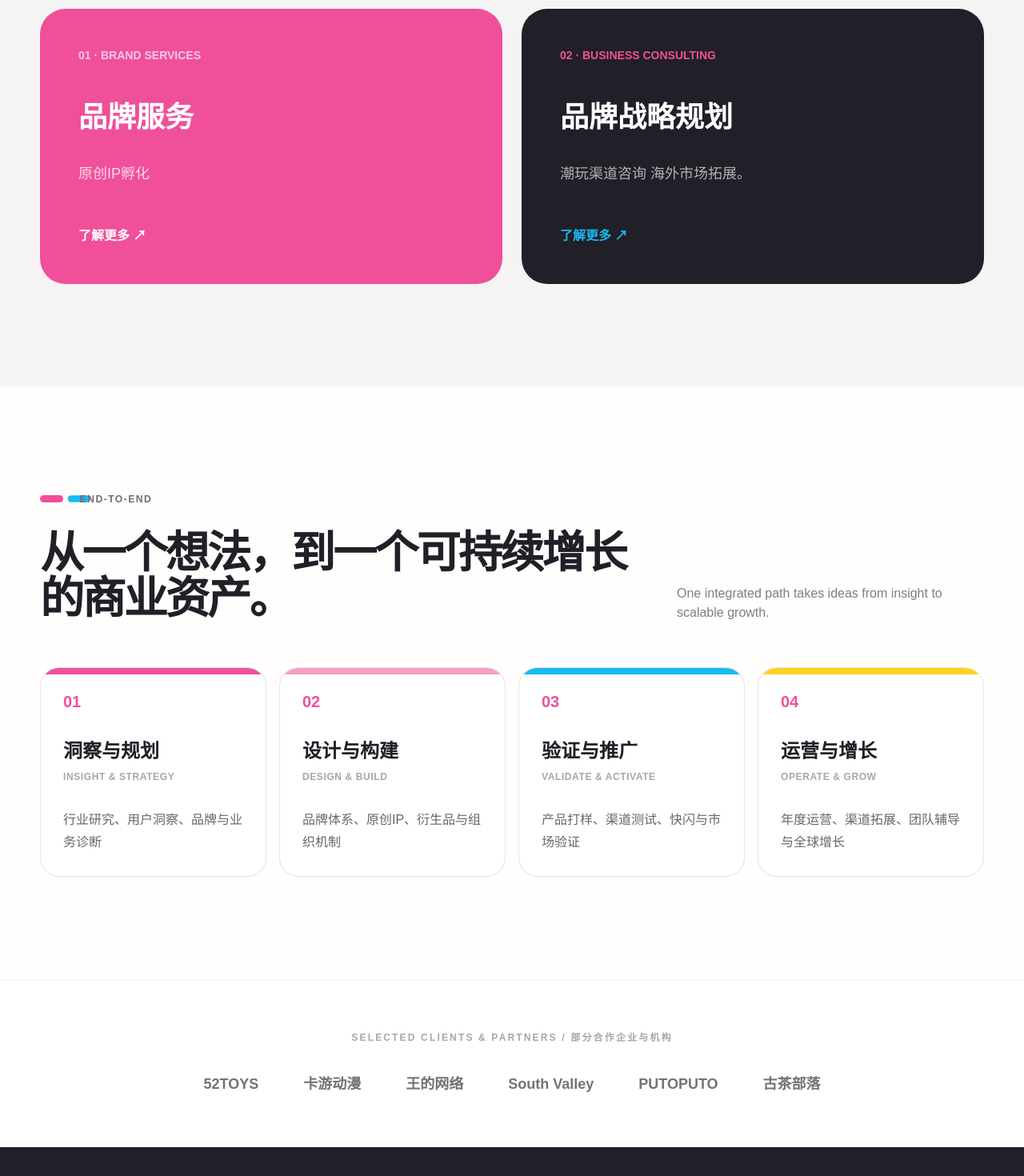
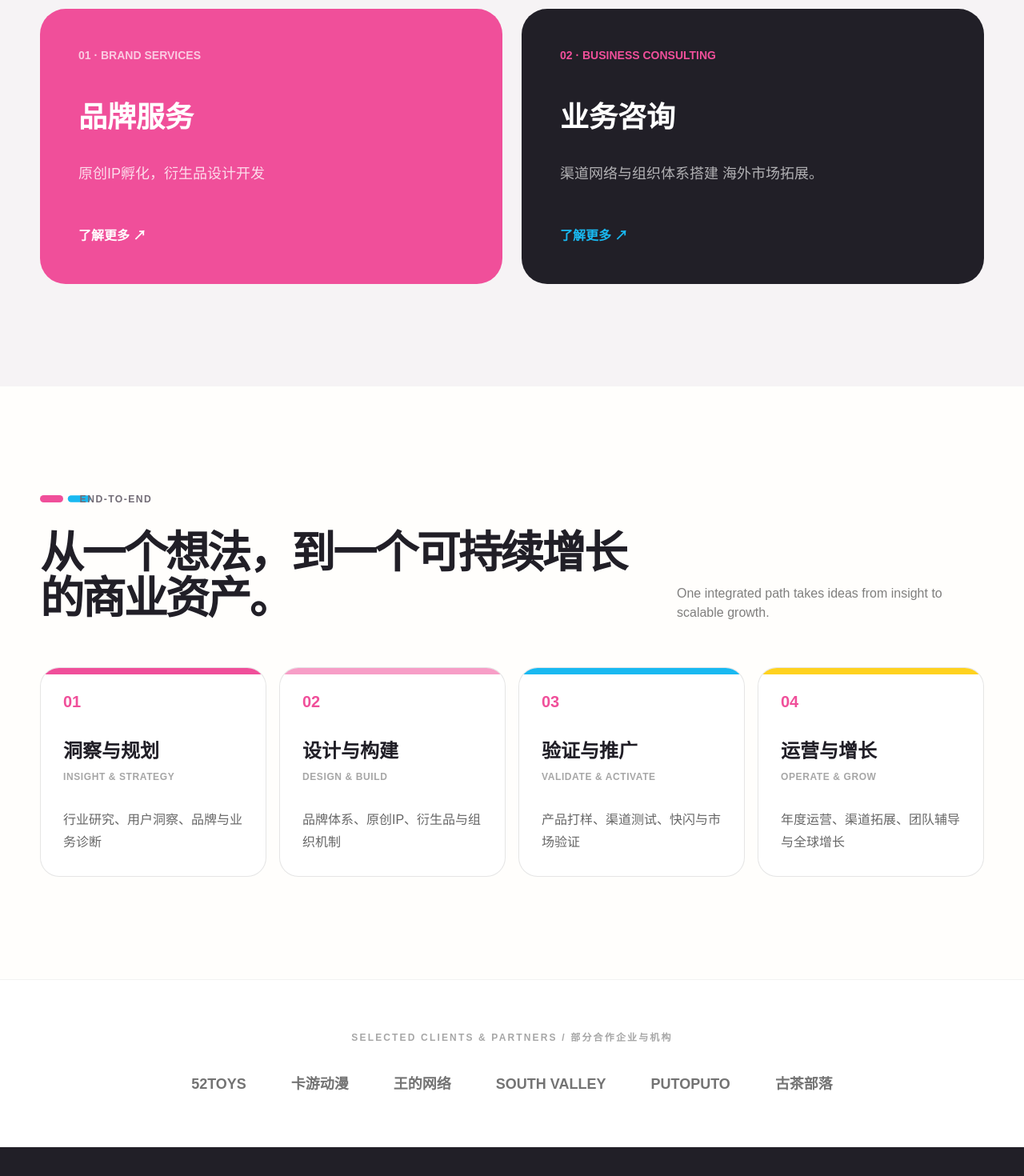
Before and after one commit to Angel-hui/putoputo-website, a Next.js app: page / in a window 1280 px wide. Shown: the part 1620-3090 px from the top of the page at 80% size. Built offline with nearby package versions, Linux system fonts and the light colour scheme.

Commit message:
Update page.jsx

```diff
--- a/app/page.jsx
+++ b/app/page.jsx
@@ -59,13 +59,13 @@ export default function Home() {
             <Link href="/services#brand" className="group rounded-[2rem] bg-pulse p-9 text-white transition hover:-translate-y-2 sm:p-12">
               <p className="text-sm font-black opacity-70">01 · BRAND SERVICES</p>
               <h3 className="mt-12 text-4xl font-black">品牌服务</h3>
-              <p className="mt-8 max-w-md text-lg leading-9 text-white/80">原创IP孵化</p>
+              <p className="mt-8 max-w-md text-lg leading-9 text-white/80">原创IP孵化，衍生品设计开发</p>
               <p className="mt-12 font-black">了解更多 ↗</p>
             </Link>
             <Link href="/services#consulting" className="group rounded-[2rem] bg-ink p-9 text-white transition hover:-translate-y-2 sm:p-12">
               <p className="text-sm font-black text-pulse">02 · BUSINESS CONSULTING</p>
-              <h3 className="mt-12 text-4xl font-black">品牌战略规划</h3>
-              <p className="mt-8 max-w-md text-lg leading-9 text-white/65">潮玩渠道咨询 海外市场拓展。</p>
+              <h3 className="mt-12 text-4xl font-black">业务咨询</h3>
+              <p className="mt-8 max-w-md text-lg leading-9 text-white/65">渠道网络与组织体系搭建 海外市场拓展。</p>
               <p className="mt-12 font-black text-cyan">了解更多 ↗</p>
             </Link>
           </div>
@@ -99,7 +99,7 @@ export default function Home() {
         <div className="container-shell">
           <p className="text-center text-xs font-black uppercase tracking-[.18em] text-black/35">Selected clients & partners / 部分合作企业与机构</p>
           <div className="mt-9 flex flex-wrap items-center justify-center gap-x-10 gap-y-5 text-lg font-black text-black/55 sm:gap-x-14">
-            {["52TOYS", "卡游动漫", "王的网络", "South Valley", "PUTOPUTO", "古茶部落"].map((name) => (
+            {["52TOYS", "卡游动漫", "王的网络", "SOUTH VALLEY", "PUTOPUTO", "古茶部落"].map((name) => (
               <span key={name}>{name}</span>
             ))}
           </div>
```
